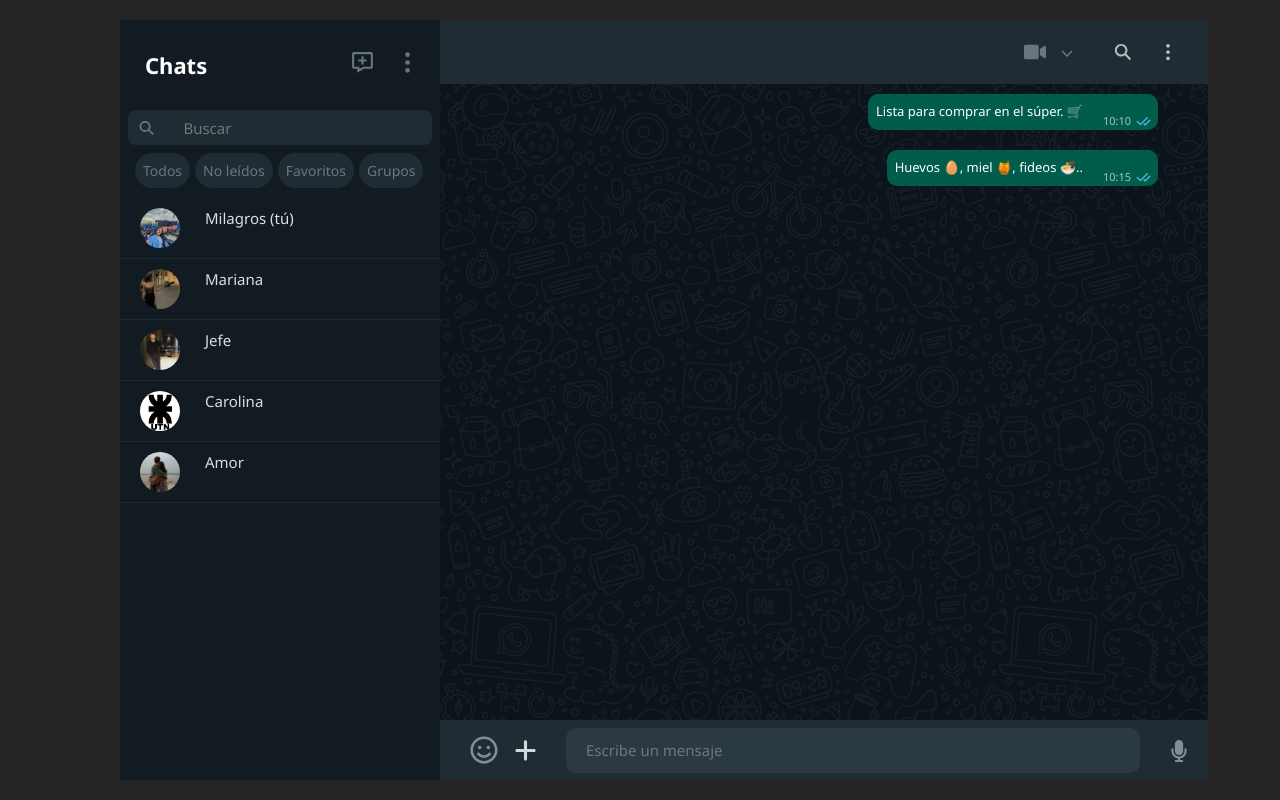
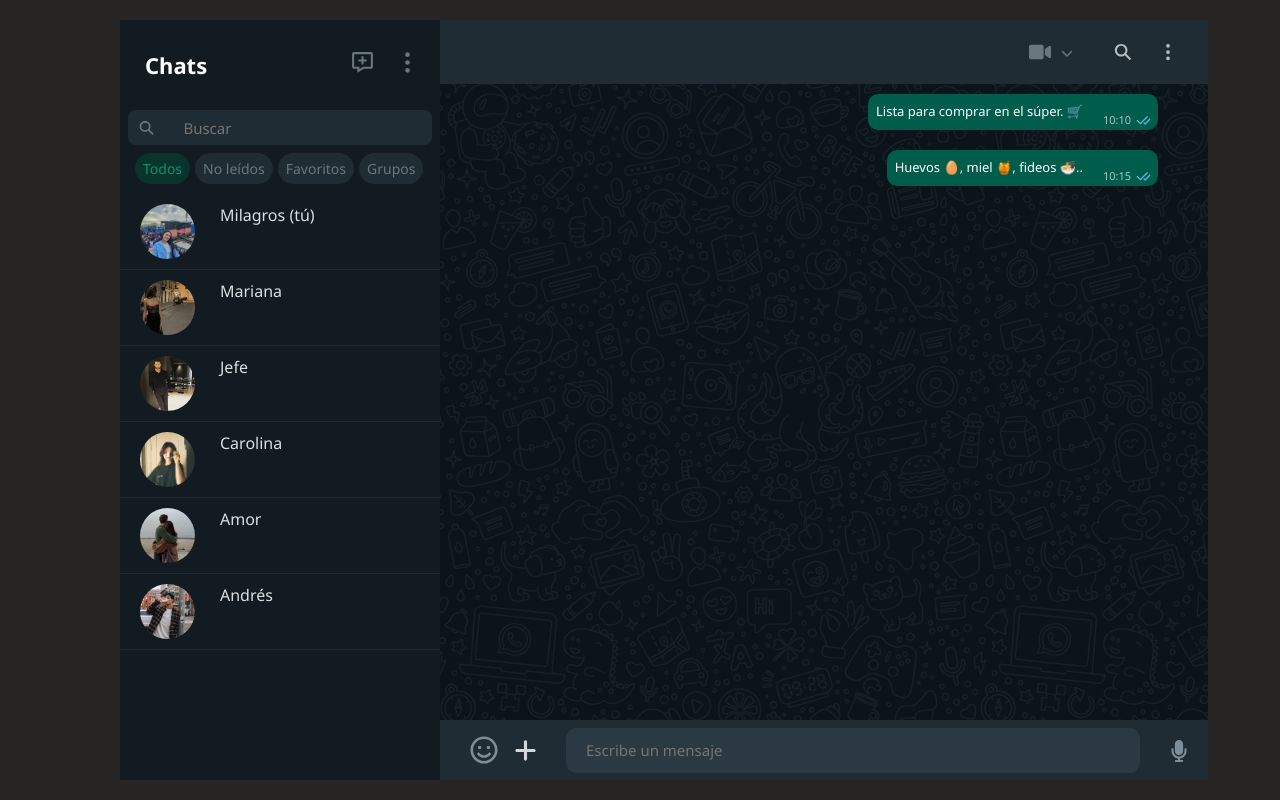
Before and after one commit to MilagrosZare/Whatsapp_Clone, a React (Vite) app: page /contact/1 in a window 1280 px wide. Built offline with nearby package versions, Linux system fonts and the light colour scheme.

Commit message:
mediaqueries

```diff
--- a/src/Components/Aside/Aside.css
+++ b/src/Components/Aside/Aside.css
@@ -66,10 +66,15 @@
     background: transparent;
     color: var(--secondary-font-color);
     border: none;
-    padding: 8px;
+    padding: 6px 8px;
     border-radius: 20px;
     font-size: 14px;
     background-color: var(--tertiary-color);
+}
+
+#button-selected{
+    background-color: var(--selected-color);
+    color: var(--selected-font-color);
 }
 
 .container-chat {
@@ -78,3 +83,44 @@
     flex-direction: column;
     height: 100%;
 }
+
+
+@media (min-width: 1095px) and (max-width: 1250px) {
+
+    .button-wpp {
+        font-size: 12px;
+    }
+}
+
+@media (min-width: 931px) and (max-width: 1094px) {
+
+    .header-aside-buttons {
+        gap: 3px;
+        margin-left: 4px;
+    }
+    .button-wpp {
+        font-size: 11px;
+        padding: 5px 6px;
+
+    }
+}
+
+@media (min-width: 701px) and (max-width: 930px) {
+
+    .header-aside-buttons {
+
+        gap: 5px;
+        margin-left: 5px;
+    }
+    .button-wpp {
+        font-size: 10px;
+        padding: 6px;
+    }
+}
+
+@media (min-width: 320px) and (max-width: 700px) {
+
+    .container-contacts{
+        display: none;
+    }
+}
--- a/src/Components/Aside/Aside.jsx
+++ b/src/Components/Aside/Aside.jsx
@@ -3,6 +3,7 @@ import './Aside.css'
 import { BiMessageAdd } from "react-icons/bi";
 import { BsThreeDotsVertical } from "react-icons/bs";
 import { IoSearchSharp } from "react-icons/io5";
+import { BiLogoWhatsappSquare } from "react-icons/bi";
 import ContactList from '../ContactList';
 
 
@@ -22,7 +23,7 @@ const Aside = () => {
                     <input type="text" name="searching" placeholder='Buscar' className='searching' />
                 </div>
                 <div className='header-aside-buttons'>
-                    <button className='button-wpp'>Todos</button>
+                    <button className='button-wpp' id='button-selected'>Todos</button>
                     <button className='button-wpp'>No leídos</button>
                     <button className='button-wpp'>Favoritos</button>
                     <button className='button-wpp'>Grupos</button>
--- a/src/Components/Chat/Chat.css
+++ b/src/Components/Chat/Chat.css
@@ -4,7 +4,6 @@
     width: 100%;
     height: 100%;
     justify-content: space-between
-        /* esto puede modificarse por el NewMessage */
 }
 
 .component-HeaderChat {
@@ -43,3 +42,15 @@
     margin-top: 20px;
     width: 60vw;
 }
+
+@media (min-width: 320px) and (max-width: 700px) {
+
+    .chat-screen{
+        display: flex;
+        flex-direction: column;
+        width: 100vw;
+        height: 100vh;
+        justify-content: space-between
+    }
+
+}
--- a/src/Components/Contact/Contact.css
+++ b/src/Components/Contact/Contact.css
@@ -8,13 +8,13 @@
 }
 
 .contact-img {
-    width: 40px;
-    height: 40px;
-    border-radius: 20px;
+    width: 55px;
+    height: 55px;
+    border-radius: 50px;
 }
 
 .contact-name {
-    font-size: 15px;
+    font-size: 16px;
     color: var(--primary-font-color);
     font-weight: 400;
     margin-left: 15px;
--- a/src/Components/HeaderChat/HeaderChat.css
+++ b/src/Components/HeaderChat/HeaderChat.css
@@ -43,7 +43,6 @@
     gap: 10px;
     padding: 10px 20px 6px 20px;
     color: var(--secondary-font-color);
-    gap: 15px;
 }
 
 .video {
@@ -60,3 +59,16 @@
     gap: 25px;
 
 }
+
+@media (min-width: 320px) and (max-width: 700px) {
+
+    .header{
+        width: 100vw;
+        height: 6vh;
+    }
+
+    .video-call {
+        padding: 10px 4px 6px 20px;
+        gap: 10px;
+    }
+}
--- a/src/Components/Message/Message.css
+++ b/src/Components/Message/Message.css
@@ -14,16 +14,18 @@
 .bottom {
     display: flex;
     flex-direction: row;
+    text-align: end;
+    align-items: start;
+    justify-content: start;
     gap: 5px;
-    width: 20px;
-    height: 12px;
+    width: 30px;
+    height: 5px;
     padding: 10px 30px 7px 0;
 }
 
 .my-message {
     max-width: 70%;
-    word-wrap: break-word;
-    text-align: end;
+    text-align: start;
     color: #fff;
     background-color: rgb(0, 92, 75);
     margin-left: auto;
@@ -35,13 +37,11 @@
     width: auto;
     justify-content: space-between;
     font-size: 20px;
-    flex-wrap: wrap-reverse;
     display: flex;
 }
 
 .other-message {
     max-width: 70%;
-    word-wrap: break-word;
     color: #fff;
     background-color: rgb(32, 44, 51);
     margin-right: auto;
@@ -58,13 +58,13 @@
 
 .message-text {
     font-size: 13px;
+    word-break: break-word;
 }
 
 .message-hour {
     font-size: 11px;
+    width: 40px;
     color: #ffffffa4;
-    text-align: end;
-    align-items: end;
 
 }
 
--- a/src/data/messageData.js
+++ b/src/data/messageData.js
@@ -149,13 +149,13 @@ const contacts = [
                 user: 'USUARIO',
                 hour: '20:25',
                 id: 9,
-                text: '🤢 ¿ROMÁNTICA?',
+                text: 'Pero... ¿de terror? 👀',
             },
             {
                 user: 'TÚ',
                 hour: '20:27',
                 id: 10,
-                text: 'Siii, ¡Me encantan!',
+                text: 'Siii, ¡me encantan!',
                 stattus: 'visto',
             },
             {
@@ -201,6 +201,109 @@ const contacts = [
         ]
 
     },
+    {
+        "img": "/assets/profile-7.jpg",
+        "name": "Andrés",
+        "id": 6,
+        "messages": [
+            {
+                "user": "USUARIO",
+                "hour": "11:28",
+                "id": 1,
+                "text": "Buenas amigaa.",
+            },
+            {
+                "user": "TÚ",
+                "hour": "11:30",
+                "id": 2,
+                "text": "¡Buenas! ¿Cómo va todo por allá?",
+                "stattus": "visto"
+            },
+            {
+                "user": "TÚ",
+                "hour": "11:31",
+                "id": 3,
+                "text": "¿Qué tal esas vacaciones? 🌎",
+                "stattus": "visto"
+            },
+            {
+                "user": "USUARIO",
+                "hour": "11:32",
+                "id": 4,
+                "text": "Uff, todo lo que tengo para contarte. Hermosas las vistas, hermoso el hotel, ¡todo!",
+            },
+            {
+                "user": "TÚ",
+                "hour": "11:33",
+                "id": 5,
+                "text": "No sabés cuánto gusto me da leer esto. Te lo merecías después de tanto trabajo la verdad...",
+                "stattus": "visto"
+            },
+            {
+                "user": "USUARIO",
+                "hour": "11:40",
+                "id": 6,
+                "text": "Gracias amigaaaa.",
+            },
+            {
+                "user": "USUARIO",
+                "hour": "11:40",
+                "id": 7,
+                "text": "¿Sabés qué estaba pensando para mi regreso?",
+            },
+            {
+                "user": "TÚ",
+                "hour": "11:41",
+                "id": 8,
+                "text": "🤔🤔🤔",
+                "stattus": "visto"
+            },
+            {
+                "user": "USUARIO",
+                "hour": "11:43",
+                "id": 9,
+                "text": "Ir al festival de este sábado. Ya estuve viendo las entradas, no es tan caro. ¡Yo invito!",
+            },
+            {
+                "user": "TÚ",
+                "hour": "11:45",
+                "id": 10,
+                "text": "Queeeee. ",
+                "stattus": "visto"
+            },
+            {
+                "user": "USUARIO",
+                "hour": "11:46",
+                "id": 11,
+                "text": "Dale, ¡vamos!",
+            },
+            {
+                "user": "TÚ",
+                "hour": "11:50",
+                "id": 12,
+                "text": "Sisis, por favor, van a estar un par de artistas que me encantan, ¡no me lo perdería!",
+                "stattus": "visto"
+            },
+            {
+                "user": "USUARIO",
+                "hour": "11:52",
+                "id": 13,
+                "text": "Genial, más tarde saco las entradas.",
+            },
+            {
+                "user": "USUARIO",
+                "hour": "11:53",
+                "id": 14,
+                "text": "Hey, te dejo que tenemos una actividad y todavía no preparé nada. 🤣",
+            },
+            {
+                "user": "USUARIO",
+                "hour": "11:53",
+                "id": 15,
+                "text": "Nos vemos a la vuelta. 💖",
+            }
+        ]
+    }
 
 ]
 
--- a/src/normalize.css
+++ b/src/normalize.css
@@ -23,6 +23,7 @@
     --icon-secondary-color: rgb(209, 215, 219);
     --background-color: rgb(38, 37, 36);
     --button-color: rgb(0, 168, 132);
+    --WhatsApp-color: rgb(37,211,102);
     --blue-check: rgb(83, 189, 235);
     --check: rgb(128, 174, 165);
 }
```
Also changed, not shown: public/assets/profile-5.jpg, public/assets/profile-7.jpg (added).
